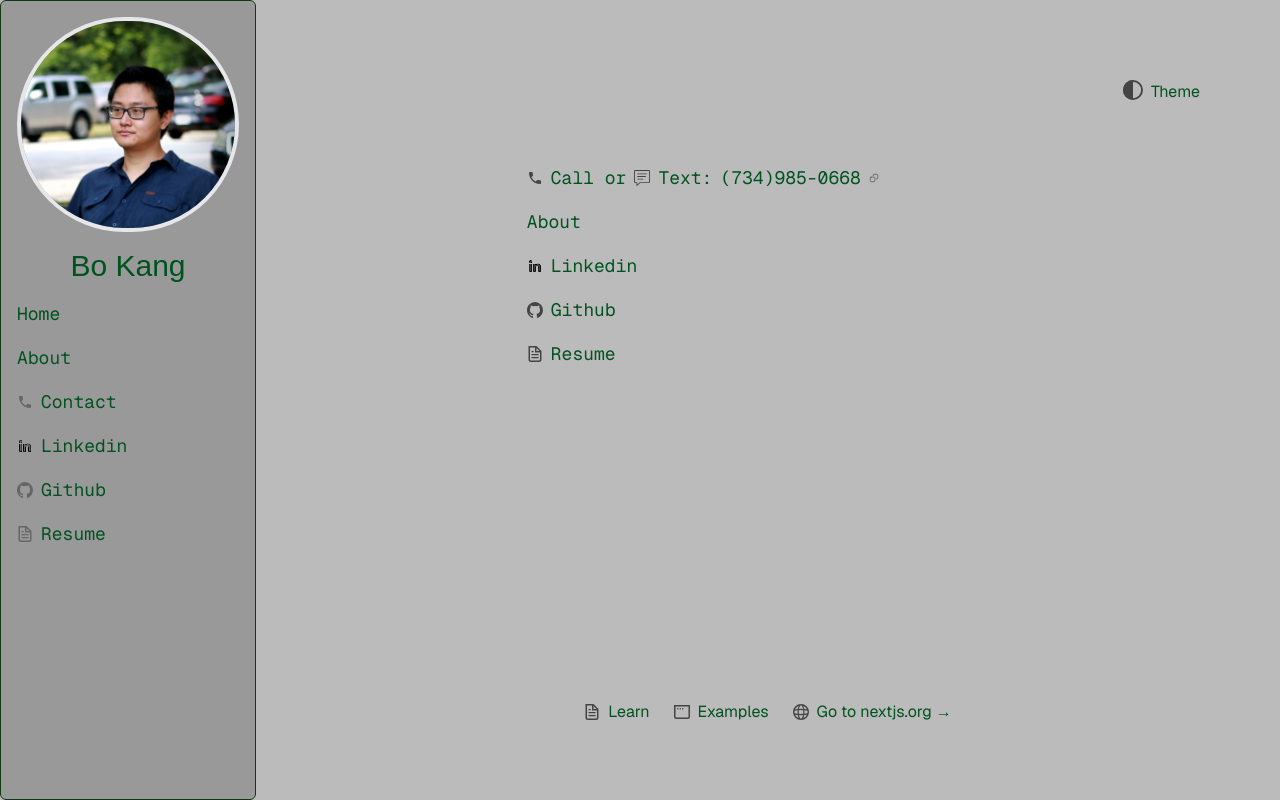
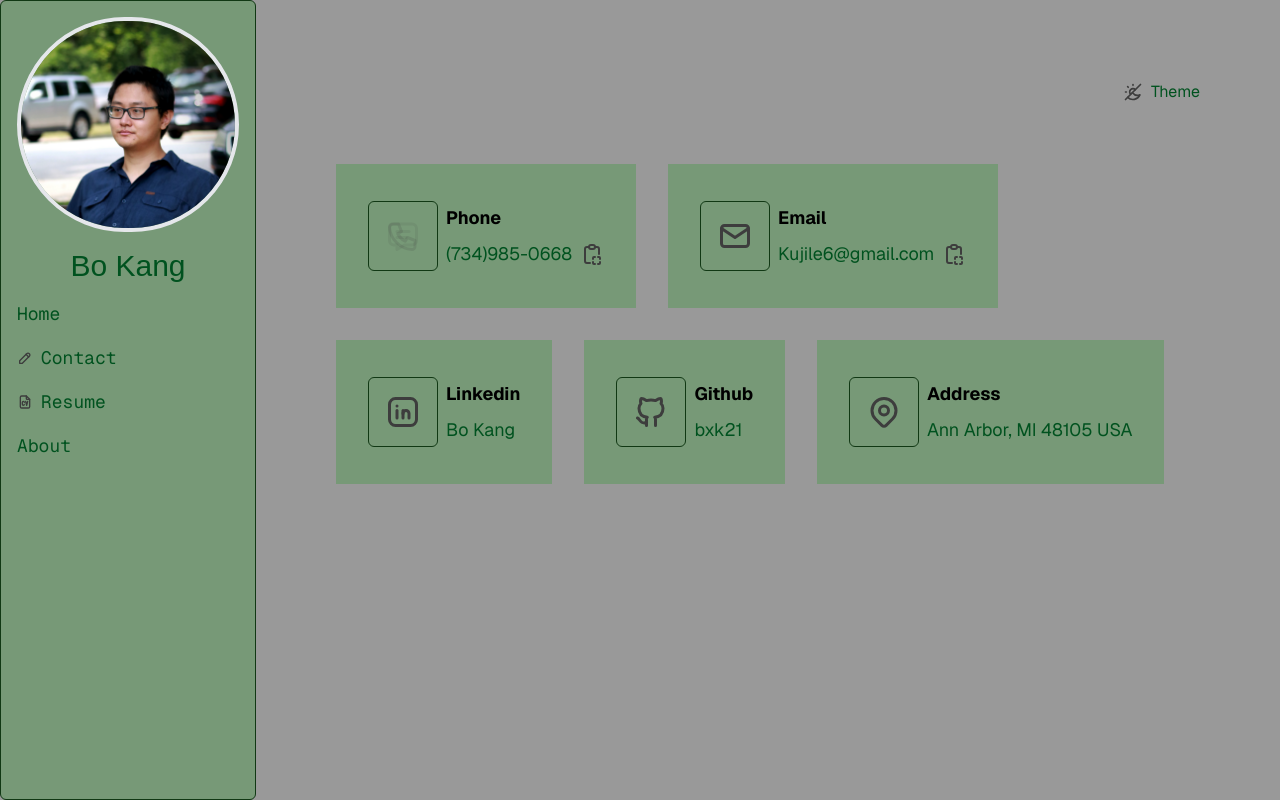
Before and after one commit to bxk21/bxk21.github.io, a Next.js app: page /contact in a window 1280 px wide. Built offline with nearby package versions, Linux system fonts and the light colour scheme.

Commit message:
Tabler Icons Animations

```diff
--- a/package.json
+++ b/package.json
@@ -9,6 +9,7 @@
 		"lint": "next lint"
 	},
 	"dependencies": {
+		"@tabler/icons-react": "^3.30.0",
 		"next": "^15.1.7",
 		"react": "^19.0.0",
 		"react-dom": "^19.0.0"
--- /dev/null
+++ b/src/app/contact/ContactElement.tsx
@@ -0,0 +1,19 @@
+import { JSX } from "react";
+
+export default function ContactElement({ icon, name, link }: { icon: JSX.Element, name: string, link: JSX.Element }){
+	return (
+		<li className="flex gap-2 items-center bg-[--accented-background] p-8 h-36 w-240">
+			<div className="border border-[--altForeground] rounded-md p-4">
+				{icon}
+			</div>
+			<div className="flex flex-col gap-2 text-lg">
+				<div className="font-bold text-[--invert-scheme]">
+					{name}
+				</div>
+				<div className="">
+					{link}
+				</div>
+			</div>
+		</li>
+	);
+}
--- a/src/app/contact/page.tsx
+++ b/src/app/contact/page.tsx
@@ -1,84 +1,85 @@
 import CopyToClipboard from "@/components/CopyToClipboard";
-import Image from "next/image";
+// import Image from "next/image";
 import Link from "next/link";
+import { IconPhone, IconMail, IconMessage, IconBrandLinkedin, IconBrandGithub, IconMapPin } from "@tabler/icons-react";
+import ContactElement from "./ContactElement";
 
-export default function AboutMe() {
+const iconSize = 36;
+const clipboardClass = "flex flex-row gap-2 items-center";
+const linkClass = "flex items-center gap-2 hover:underline hover:underline-offset-4";
+
+export default function Contact() {
 	return (
-		<main className="flex flex-col gap-8 row-start-2 items-center sm:items-start">
-			<ol className="text-lg sm:text-left font-[family-name:var(--font-geist-mono)] flex flex-col gap-2">
-				<li className="mb-2 flex gap-2 items-center">
-					<Image
-						className='grayscale'
-						aria-hidden
-						src="/icons/phone.svg"
-						alt="Phone icon"
-						width='16'
-						height='16'
+		<main>
+			<ol className="flex flex-wrap gap-8">
+				<ContactElement
+					icon={<div className="relative">
+						<IconPhone
+							className='grayscale fade-in-out'
+							aria-label="Phone icon"
+							size={iconSize}
 						/>
-					Call or
-					<Image
-						className='grayscale'
-						aria-hidden
-						src="/icons/text.svg"
-						alt="Texting icon"
-						width='16'
-						height='16'
+						<IconMessage
+							className="grayscale fade-out-in absolute top-0"
+							aria-label="Texting icon"
+							size={iconSize}
 						/>
-					Text:
-					<Link href="tel:+17349850668" className="flex items-center gap-2 hover:underline hover:underline-offset-4">
+					</div>}
+					name="Phone"
+					link={<div className={clipboardClass}>
+						<Link href="tel:+17349850668" className={linkClass}>
 							(734)985-0668
 						</Link>
 						<CopyToClipboard data="+17349850668"/>
-				</li>
-				<li className="mb-2">
-					<Link href="./about" className="flex items-center gap-2 hover:underline hover:underline-offset-4">
-						About
+					</div>}
+				/>
+				<ContactElement
+					icon={<IconMail
+						className='grayscale'
+						aria-label="Email icon"
+						size={iconSize}
+					/>}
+					name="Email"
+					link={<div className={clipboardClass}>
+						<Link href="mailto:kujile6@gmail.com" className={linkClass}>
+							Kujile6@gmail.com
 						</Link>
-				</li>
-				<li className="mb-2">
-					<Link href="https://www.linkedin.com/in/bo-kang-6a5881b2/" className="flex items-center gap-2 hover:underline hover:underline-offset-4">
-						<Image
+						<CopyToClipboard data="kujile6@gmail.com"/>
+					</div>}
+				/>
+				<ContactElement
+					icon={<IconBrandLinkedin
 						className='grayscale'
-							aria-hidden
-							src="/icons/linkedin.svg"
-							alt="Linkedin icon"
-							width='16'
-							height='16'
+						aria-label="Linkedin icon"
+						size={iconSize}
+					/>}
+					name="Linkedin"
+					link={<Link href="https://www.linkedin.com/in/bo-kang-6a5881b2/" className={linkClass}>
+						Bo Kang
+					</Link>}
 				/>
-						Linkedin
-					</Link>
-				</li>
-				<li className="mb-2">
-					<Link href="https://github.com/bxk21/" className="flex items-center gap-2 hover:underline hover:underline-offset-4">
-						<Image
+				<ContactElement
+					icon={<IconBrandGithub
 						className='grayscale'
-							aria-hidden
-							src="/icons/github.svg"
-							alt="GitHub icon"
-							width='16'
-							height='16'
+						aria-label="Github icon"
+						size={iconSize}
+					/>}
+					name="Github"
+					link={<Link href="https://github.com/bxk21/" className={linkClass}>
+						bxk21
+					</Link>}
 				/>
-						Github
-					</Link>
-				</li>
-				<li className="mb-2">
-					<Link href="./resume" className="flex items-center gap-2 hover:underline hover:underline-offset-4">
-						<Image
+				<ContactElement
+					icon={<IconMapPin
 						className='grayscale'
-							aria-hidden
-							src="/icons/file.svg"
-							alt="File icon"
-							width='16'
-							height='16'
+						aria-label="Map Pin icon"
+						size={iconSize}
+					/>}
+					name="Address"
+					link={<Link href="https://www.google.com/maps/place/Ann+Arbor,+MI+48105" className={linkClass}>
+						Ann Arbor, MI 48105 USA
+					</Link>}
 				/>
-						Resume
-					</Link>
-				</li>
-				{/* <li className="mb-2">
-					<Link href="">
-						Linkedin
-					</Link>
-				</li> */}
 			</ol>
 		</main>
 	);
--- a/src/app/globals.css
+++ b/src/app/globals.css
@@ -7,9 +7,10 @@
 :root {
 	color-scheme: light dark;
 	--color-scheme: light-dark(white, black);
-	--background: light-dark(#bbb, #0d3b1f);
-	--altBackground: light-dark(#999, #03470e);
-	--foreground: light-dark(#00521f, #bbb);
+	--invert-scheme: light-dark(black, white);
+	--background: light-dark(#999, #021);
+	--accented-background: light-dark(#797, #032);
+	--foreground: light-dark(#00521f, #aaa);
 	--altForeground: light-dark(#113814, #999);
 	--primary: light-dark(#00537F, #00537F);
 	--secondary: light-dark(#00537F, #00537F);
@@ -51,3 +52,33 @@ img:is(.grayscale) {
     z-index: 20;
   }
 }
+
+@keyframes fadeInOutHold {
+	  0%	{ opacity:0; }
+	 35%	{ opacity:0; }
+	 50%	{ opacity:1; }
+	 65%	{ opacity:1; }
+	100%	{ opacity:0; }
+}
+
+.fade-in-out {
+   /* -webkit-animation: fadeInHoldOutHold 1s infinite;
+   -moz-animation: fadeInHoldOutHold 1s infinite;
+   -o-animation: fadeInHoldOutHold 1s infinite; */
+    animation: fadeInOutHold 4s infinite;
+}
+
+@keyframes fadeOutInHold {
+	  0%	{ opacity:1; }
+	 15%	{ opacity:1; }
+	 50%	{ opacity:0; }
+	 85%	{ opacity:0; }
+	100%	{ opacity:1; }
+}
+
+.fade-out-in {
+   /* -webkit-animation: fadeInHoldOutHold 1s infinite;
+   -moz-animation: fadeInHoldOutHold 1s infinite;
+   -o-animation: fadeInHoldOutHold 1s infinite; */
+    animation: fadeOutInHold 4s infinite;
+}
--- a/src/app/layout.tsx
+++ b/src/app/layout.tsx
@@ -34,7 +34,7 @@ export default function RootLayout({
 					<SideBar/>
 					<div className="grid grid-rows-[20px_1fr_20px] min-h-screen h-full w-4/5 p-8 pb-20 gap-16 sm:p-20 font-[family-name:var(--font-geist-sans)]">
 						<Header/>
-							<div className=' items-center justify-items-center'>
+							<div className='items-center justify-items-center'>
 								{children}
 							</div>
 						<Footer/>
--- a/src/app/resume/page.tsx
+++ b/src/app/resume/page.tsx
@@ -1,12 +1,10 @@
-export default function AboutMe() {
+export default function Resume() {
 	return (
 		<main className="size-full">
 			<iframe
 				src="https://1drv.ms/w/c/7116b0610e620974/IQT4gdGNjJ33Sb-QdMGsMbquAXMVq-y799B2nJtYOQWOpHk"
 				width="100%"
 				height="100%"
-				// frameBorder="0"
-				// scrolling="no"
 			/>
 			<div className='w-full flex justify-between text-sm'>
 				<div/>
--- a/src/components/CopyToClipboard.tsx
+++ b/src/components/CopyToClipboard.tsx
@@ -1,22 +1,22 @@
 'use client'
-import Image from "next/image";
+import { IconClipboardCopy } from "@tabler/icons-react";
 
-export default function CopyToClipboard({ data }: { data: string } ) {
+export default function CopyToClipboard({ data, size, className }: { data: string, size?: number, className?: string } ) {
 	return (
-		<button
-			className='flex gap-2 h-min items-center'
-			onClick={() => { navigator.clipboard.writeText(data); }}
-		>
-			<Image
-				className='grayscale peer h-min'
-				src="/icons/copy.svg"
-				alt="Copy Icon"
-				width='10'
-				height='10'
-			/>
-			<div className='text-xs h-min transition-opacity opacity-0 peer-hover:opacity-100'>
+		<div className={`flex gap-2 items-center relative ${className || ''}`}>
+			<button
+				className="peer"
+				onClick={() => { navigator.clipboard.writeText(data); }}
+			>
+				<IconClipboardCopy
+					className='grayscale'
+					aria-label="Copy Icon"
+					size={size || 24}
+				/>
+			</button>
+			<div className='text-xs absolute top-full left-full transition-opacity opacity-0 peer-hover:opacity-100'>
 				Copy To Clipboard
 			</div>
-		</button>
+		</div>
 	);
 }
--- a/src/components/layout/Footer.tsx
+++ b/src/components/layout/Footer.tsx
@@ -1,57 +1,58 @@
-import Image from "next/image";
-import Link from "next/link";
+// import Image from "next/image";
+// import Link from "next/link";
 
 export default function Header() {
 	return (
-		<footer className="row-start-3 flex gap-6 flex-wrap items-center justify-center">
-			<Link
-				className="flex items-center gap-2 hover:underline hover:underline-offset-4"
-				href="https://nextjs.org/learn?utm_source=create-next-app&utm_medium=appdir-template-tw&utm_campaign=create-next-app"
-				target="_blank"
-				rel="noopener noreferrer"
-			>
-				<Image
-					className='grayscale'
-					aria-hidden
-					src="/icons/file.svg"
-					alt="File icon"
-					width='16'
-					height='16'
-				/>
-				Learn
-			</Link>
-			<Link
-				className="flex items-center gap-2 hover:underline hover:underline-offset-4"
-				href="https://vercel.com/templates?framework=next.js&utm_source=create-next-app&utm_medium=appdir-template-tw&utm_campaign=create-next-app"
-				target="_blank"
-				rel="noopener noreferrer"
-			>
-				<Image
-					className='grayscale'
-					aria-hidden
-					src="/icons/window.svg"
-					alt="Window icon"
-					width='16'
-					height='16'
-				/>
-				Examples
-			</Link>
-			<Link
-				className="flex items-center gap-2 hover:underline hover:underline-offset-4"
-				href="https://nextjs.org?utm_source=create-next-app&utm_medium=appdir-template-tw&utm_campaign=create-next-app"
-				target="_blank"
-				rel="noopener noreferrer"
-			>
-				<Image
-					className='grayscale'
-					aria-hidden
-					src="/icons/globe.svg"
-					alt="Globe icon"
-					width='16'
-					height='16'
-				/>
-				Go to nextjs.org →
-			</Link>
-		</footer>
+		null
+		// <footer className="row-start-3 flex gap-6 flex-wrap items-center justify-center">
+		// 	<Link
+		// 		className="flex items-center gap-2 hover:underline hover:underline-offset-4"
+		// 		href="https://nextjs.org/learn?utm_source=create-next-app&utm_medium=appdir-template-tw&utm_campaign=create-next-app"
+		// 		target="_blank"
+		// 		rel="noopener noreferrer"
+		// 	>
+		// 		<Image
+		// 			className='grayscale'
+		// 			aria-hidden
+		// 			src="/icons/file.svg"
+		// 			alt="File icon"
+		// 			width='16'
+		// 			height='16'
+		// 		/>
+		// 		Learn
+		// 	</Link>
+		// 	<Link
+		// 		className="flex items-center gap-2 hover:underline hover:underline-offset-4"
+		// 		href="https://vercel.com/templates?framework=next.js&utm_source=create-next-app&utm_medium=appdir-template-tw&utm_campaign=create-next-app"
+		// 		target="_blank"
+		// 		rel="noopener noreferrer"
+		// 	>
+		// 		<Image
+		// 			className='grayscale'
+		// 			aria-hidden
+		// 			src="/icons/window.svg"
+		// 			alt="Window icon"
+		// 			width='16'
+		// 			height='16'
+		// 		/>
+		// 		Examples
+		// 	</Link>
+		// 	<Link
+		// 		className="flex items-center gap-2 hover:underline hover:underline-offset-4"
+		// 		href="https://nextjs.org?utm_source=create-next-app&utm_medium=appdir-template-tw&utm_campaign=create-next-app"
+		// 		target="_blank"
+		// 		rel="noopener noreferrer"
+		// 	>
+		// 		<Image
+		// 			className='grayscale'
+		// 			aria-hidden
+		// 			src="/icons/globe.svg"
+		// 			alt="Globe icon"
+		// 			width='16'
+		// 			height='16'
+		// 		/>
+		// 		Go to nextjs.org →
+		// 	</Link>
+		// </footer>
 	);
 }
--- a/src/components/layout/Sidebar.tsx
+++ b/src/components/layout/Sidebar.tsx
@@ -1,9 +1,10 @@
+import { IconFileCv, IconPencil } from "@tabler/icons-react";
 import Image from "next/image";
 import Link from "next/link";
 
 export default function SideBar() {
 	return (
-		<div className='w-1/5 bg-[--altBackground] border-[--altForeground] border rounded-md p-4'>
+		<div className='w-1/5 bg-[--accented-background] border-[--altForeground] border rounded-md p-4'>
 			<div className="grid place-items-center">
 				<Image
 					className="border-4 rounded-full"
@@ -24,24 +25,16 @@ export default function SideBar() {
 					</Link>
 				</li>
 				<li className="mb-2">
-					<Link href="./about" className="flex items-center gap-2 hover:underline hover:underline-offset-4">
-						About
-					</Link>
-				</li>
-				<li className="mb-2">
 					<Link href="./contact" className="flex items-center gap-2 hover:underline hover:underline-offset-4">
-						<Image
+						<IconPencil
 							className='grayscale'
-							aria-hidden
-							src="/icons/phone.svg"
-							alt="Phone icon"
-							width='16'
-							height='16'
+							aria-label="Phone icon"
+							size='16'
 						/>
 						Contact
 					</Link>
 				</li>
-				<li className="mb-2">
+				{/* <li className="mb-2">
 					<Link href="https://www.linkedin.com/in/bo-kang-6a5881b2/" className="flex items-center gap-2 hover:underline hover:underline-offset-4">
 						<Image
 							className='grayscale'
@@ -66,18 +59,20 @@ export default function SideBar() {
 						/>
 						Github
 					</Link>
+				</li> */}
+				<li className="mb-2">
+					<Link href="./resume" className="flex items-center gap-2 hover:underline hover:underline-offset-4">
+						<IconFileCv
+							className="grayscale"
+							aria-label="File icon"
+							size='16'
+						/>
+						Resume
+					</Link>
 				</li>
 				<li className="mb-2">
-					<Link href="./resume" className="flex items-center gap-2 hover:underline hover:underline-offset-4">
-						<Image
-							className='grayscale'
-							aria-hidden
-							src="/icons/file.svg"
-							alt="File icon"
-							width='16'
-							height='16'
-						/>
-						Resume
+					<Link href="./about" className="flex items-center gap-2 hover:underline hover:underline-offset-4">
+						About
 					</Link>
 				</li>
 				{/* <li className="mb-2">
--- a/src/components/layout/ThemePicker.tsx
+++ b/src/components/layout/ThemePicker.tsx
@@ -1,6 +1,6 @@
 'use client'
 import { useEffect, useState } from 'react';
-import Image from "next/image";
+import { IconMoon, IconSun, IconSunMoon } from '@tabler/icons-react';
 
 enum Theme {
 	Default = 'light dark',
@@ -8,26 +8,20 @@ enum Theme {
 	Dark = 'dark only'
 }
 
-const defaultThemeIcon = <Image
+const defaultThemeIcon = <IconSunMoon
 	className='grayscale'
-	src="/icons/theme/default.svg"
-	alt="Light Theme Icon"
-	width='20'
-	height='20'
+	aria-label="Light Theme Icon"
+	size='20'
 />
-const lightThemeIcon = <Image
+const lightThemeIcon = <IconSun
 	className='grayscale'
-	src="/icons/theme/light.svg"
-	alt="Light Theme Icon"
-	width='20'
-	height='20'
+	aria-label="Light Theme Icon"
+	size='20'
 />
-const darkThemeIcon = <Image
+const darkThemeIcon = <IconMoon
 	className='grayscale'
-	src="/icons/theme/dark.svg"
-	alt="Light Theme Icon"
-	width='20'
-	height='20'
+	aria-label="Light Theme Icon"
+	size='20'
 />;
 
 const themeIcons = {
@@ -56,9 +50,9 @@ export default function ThemePicker() {
 	}
 
 	return (
-		<div>
+		<div className='relative'>
 			<button
-				className='flex gap-2'
+				className='flex items-center gap-2'
 				// className='rounded-full border border-solid border-white/[.08] transition-colors flex items-center justify-center hover:bg-[#444444] text-sm sm:text-base h-10 sm:h-12 px-4 sm:px-5 sm:min-w-44'
 				aria-haspopup="menu"
 				onClick={() => setShowDropdown(!showDropdown)}
@@ -71,12 +65,12 @@ export default function ThemePicker() {
 					-mt-8 transition ease-out transform ${showDropdown ? 'translate-y-8' : 'opacity-0 pointer-events-none'}`}
 			>
 				<li>
-					<button className='flex gap-2' onClick={() => changeTheme(Theme.Light)}>
+					<button className='flex items-center gap-2' onClick={() => changeTheme(Theme.Light)}>
 						{lightThemeIcon} Light
 					</button>
 				</li>
 				<li>
-					<button className='flex gap-2' onClick={() => changeTheme(Theme.Dark)}>
+					<button className='flex items-center gap-2' onClick={() => changeTheme(Theme.Dark)}>
 						{darkThemeIcon} Dark
 					</button>
 				</li>
--- a/tailwind.config.ts
+++ b/tailwind.config.ts
@@ -2,7 +2,7 @@ import type { Config } from "tailwindcss";
 
 export default {
 	content: [
-		"./src/pages/**/*.{js,ts,jsx,tsx,mdx}",
+		// "./src/pages/**/*.{js,ts,jsx,tsx,mdx}",
 		"./src/components/**/*.{js,ts,jsx,tsx,mdx}",
 		"./src/app/**/*.{js,ts,jsx,tsx,mdx}",
 	],
```
Also changed, not shown: 1 other file (tests, documents, lock files or other folders). Lines whose indentation alone changed are shown as unchanged.
